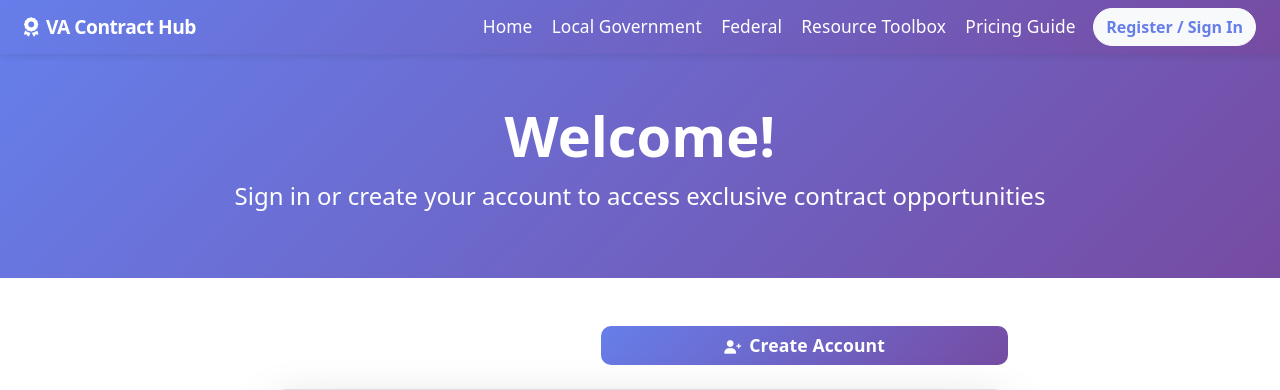
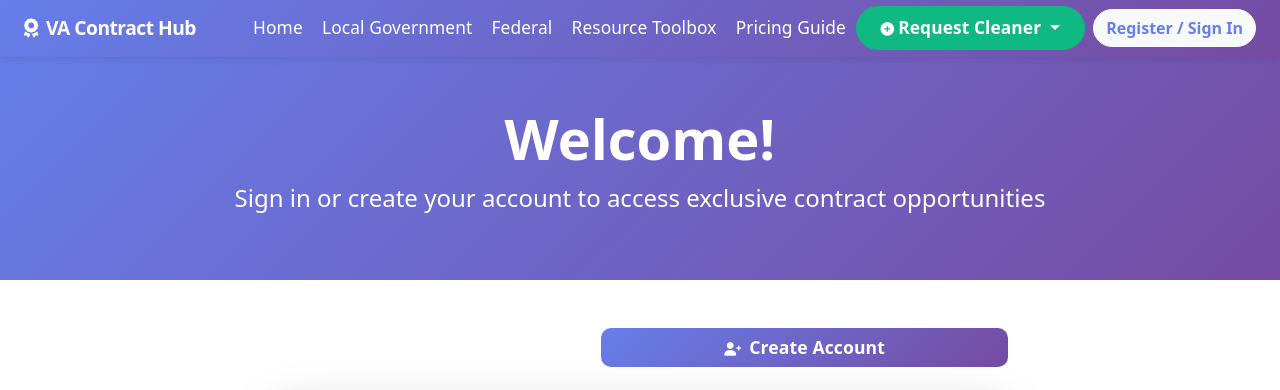
Before and after one commit to rayofsundays-boop/virginia-contracts-lead-generation, a Flask app: page /auth in a window 1280 px wide. Shown: the top 390 px of the page. Run offline with Flask 3, Linux system fonts and the light colour scheme; some libraries are stand-ins or nearby versions.

Commit message:
feat: Add Request Cleaner button to navbar with business and residential options

```diff
--- a/templates/base.html
+++ b/templates/base.html
@@ -257,6 +257,21 @@
                         </li>
                         <li class="nav-item">
                             <a class="nav-link" href="{{ url_for('pricing_guide') }}">Pricing Guide</a>
+                        </li>
+
+                        <!-- Request Cleaner Dropdown -->
+                        <li class="nav-item dropdown">
+                            <a class="nav-link dropdown-toggle btn btn-success text-white fw-bold" href="#" id="requestMenu" role="button" data-bs-toggle="dropdown" aria-expanded="false" style="border-radius: 50px; padding: 0.5rem 1.5rem !important;">
+                                <i class="fas fa-plus-circle me-1"></i>Request Cleaner
+                            </a>
+                            <ul class="dropdown-menu" aria-labelledby="requestMenu">
+                                <li><a class="dropdown-item" href="{{ url_for('submit_cleaning_request') }}">
+                                    <i class="fas fa-building me-2 text-primary"></i>Business/Commercial
+                                </a></li>
+                                <li><a class="dropdown-item" href="{{ url_for('submit_residential_cleaning_request') }}">
+                                    <i class="fas fa-home me-2 text-info"></i>Residential/Home
+                                </a></li>
+                            </ul>
                         </li>
 
                         {% if session.get('user_email') %}
```
